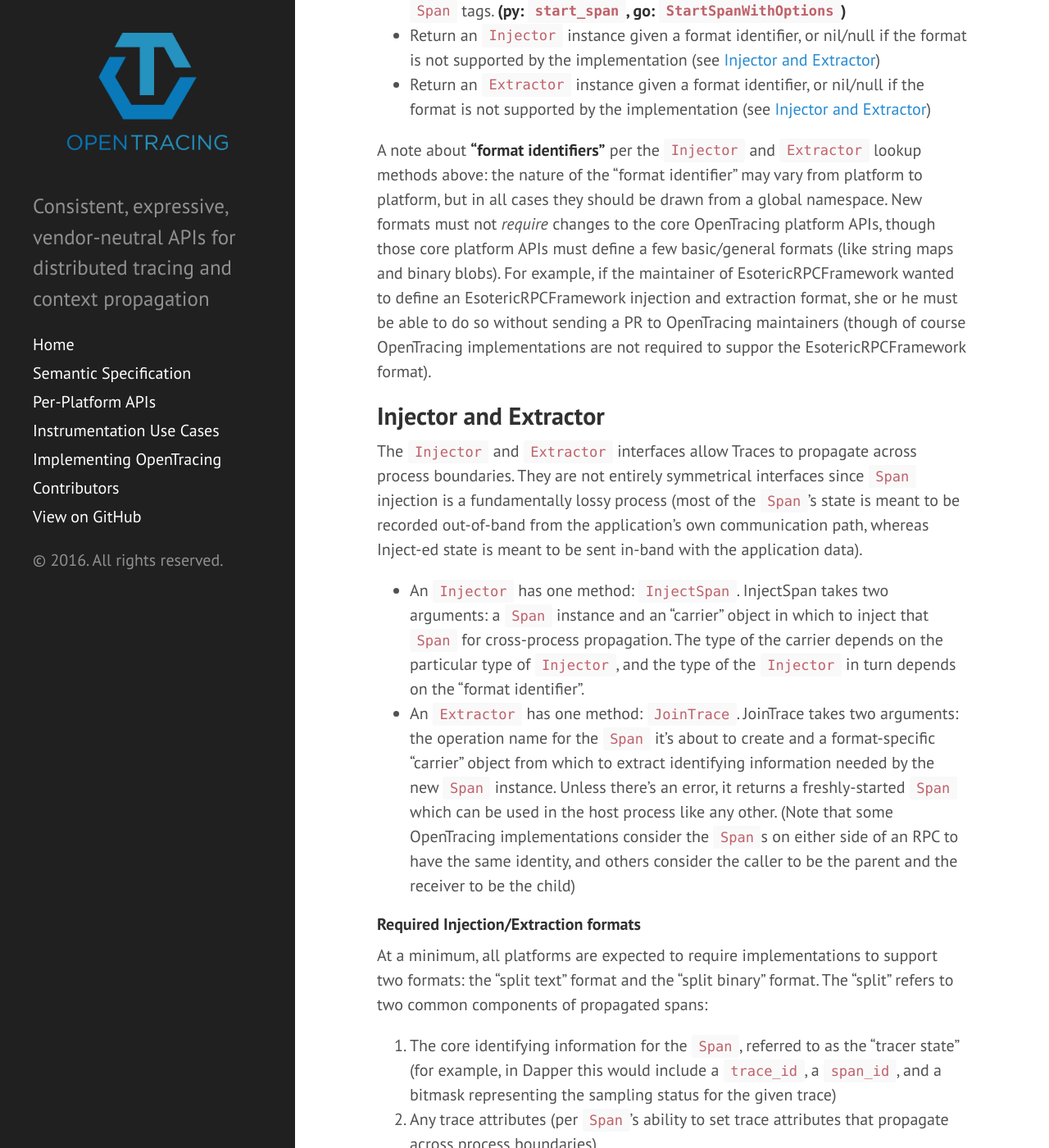
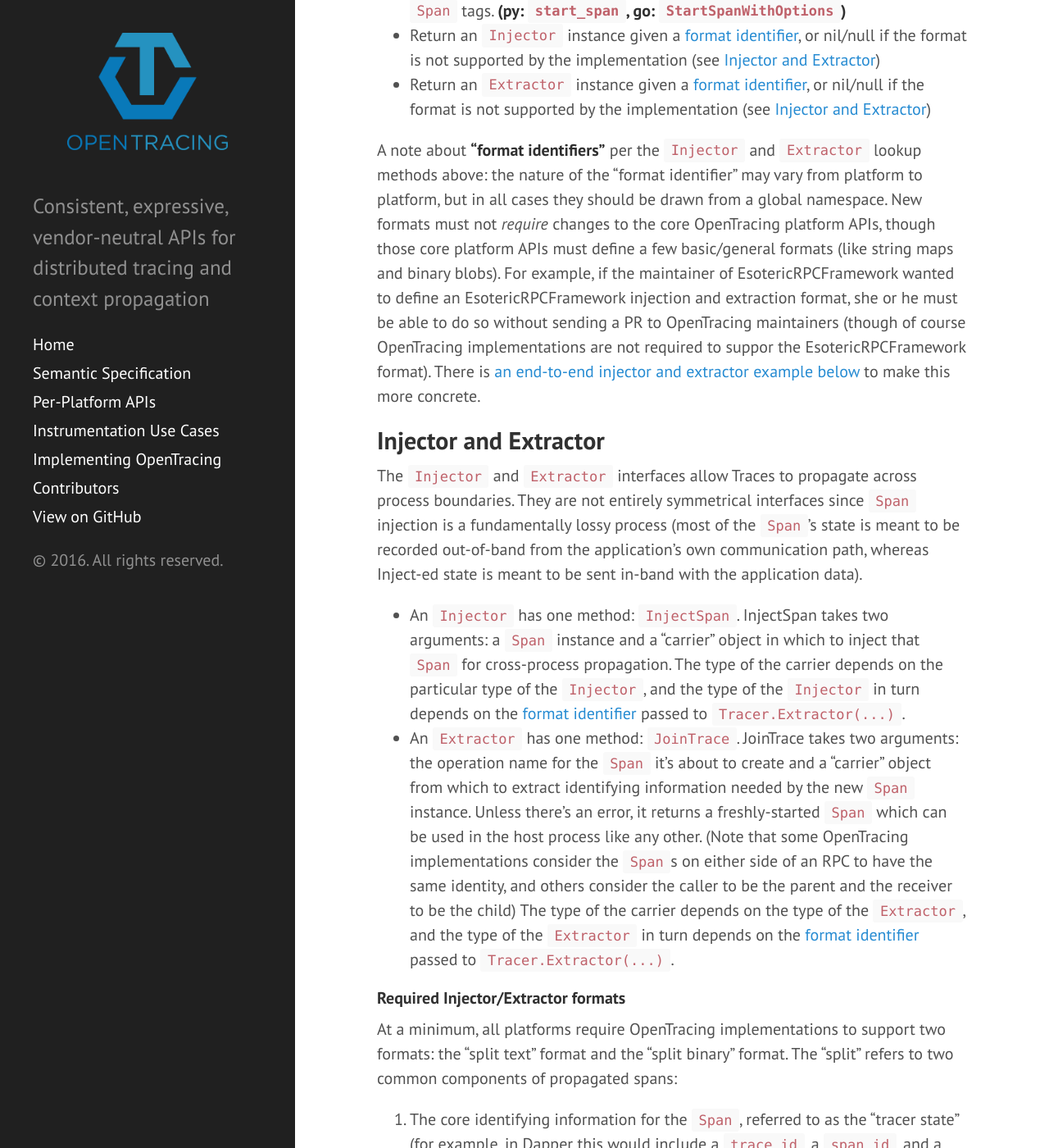
Before and after one commit to opentracing/opentracing.io, a Jekyll site: the page built from spec.md, in a window 1280 px wide and 1400 px high, scrolled down 4039 px. Shown: the whole window at 82% size. Built offline with Jekyll 4.4.1, drawn with Linux system fonts in a browser that asks for light colours; some of the changed text lies outside the part shown.

Commit message:
more review responses

```diff
--- a/spec.md
+++ b/spec.md
@@ -99,43 +99,48 @@
 The `Tracer` interface must have the following capabilities:
 
 - Start a new `Span`. There must be a way for the caller to specify a parent `Span`, an explicit start timestamp (other than "now"), and an initial set of `Span` tags. **(py: `start_span`, go: `StartSpanWithOptions`)**
-- Return an `Injector` instance given a format identifier, or nil/null if the format is not supported by the implementation (see [Injector and Extractor](#injector-and-extractor))
-- Return an `Extractor` instance given a format identifier, or nil/null if the format is not supported by the implementation (see [Injector and Extractor](#injector-and-extractor))
+- Return an `Injector` instance given a [format identifier](#format-identifiers), or nil/null if the format is not supported by the implementation (see [Injector and Extractor](#injector-and-extractor))
+- Return an `Extractor` instance given a [format identifier](#format-identifiers), or nil/null if the format is not supported by the implementation (see [Injector and Extractor](#injector-and-extractor))
 
-A note about **"format identifiers"** per the `Injector` and `Extractor` lookup methods above: the nature of the "format identifier" may vary from platform to platform, but in all cases they should be drawn from a global namespace. New formats must not *require* changes to the core OpenTracing platform APIs, though those core platform APIs must define a few basic/general formats (like string maps and binary blobs). For example, if the maintainer of EsotericRPCFramework wanted to define an EsotericRPCFramework injection and extraction format, she or he must be able to do so without sending a PR to OpenTracing maintainers (though of course OpenTracing implementations are not required to suppor the EsotericRPCFramework format).
+
+<div id="format-identifiers"></div>
+
+A note about **"format identifiers"** per the `Injector` and `Extractor` lookup methods above: the nature of the "format identifier" may vary from platform to platform, but in all cases they should be drawn from a global namespace. New formats must not *require* changes to the core OpenTracing platform APIs, though those core platform APIs must define a few basic/general formats (like string maps and binary blobs). For example, if the maintainer of EsotericRPCFramework wanted to define an EsotericRPCFramework injection and extraction format, she or he must be able to do so without sending a PR to OpenTracing maintainers (though of course OpenTracing implementations are not required to suppor the EsotericRPCFramework format). There is [an end-to-end injector and extractor example below](#propagation-example) to make this more concrete.
 
 ## Injector and Extractor
 
 The `Injector` and `Extractor` interfaces allow Traces to propagate across process boundaries. They are not entirely symmetrical interfaces since `Span` injection is a fundamentally lossy process (most of the `Span`'s state is meant to be recorded out-of-band from the application's own communication path, whereas Inject-ed state is meant to be sent in-band with the application data).
 
-- An `Injector` has one method: `InjectSpan`. InjectSpan takes two arguments: a `Span` instance and an "carrier" object in which to inject that `Span` for cross-process propagation. The type of the carrier depends on the particular type of `Injector`, and the type of the `Injector` in turn depends on the "format identifier".
-- An `Extractor` has one method: `JoinTrace`. JoinTrace takes two arguments: the operation name for the `Span` it's about to create and a format-specific "carrier" object from which to extract identifying information needed by the new `Span` instance. Unless there's an error, it returns a freshly-started `Span` which can be used in the host process like any other. (Note that some OpenTracing implementations consider the `Span`s on either side of an RPC to have the same identity, and others consider the caller to be the parent and the receiver to be the child)
+- An `Injector` has one method: `InjectSpan`. InjectSpan takes two arguments: a `Span` instance and a "carrier" object in which to inject that `Span` for cross-process propagation. The type of the carrier depends on the particular type of the `Injector`, and the type of the `Injector` in turn depends on the [format identifier](#format-identifiers) passed to `Tracer.Extractor(...)`.
+- An `Extractor` has one method: `JoinTrace`. JoinTrace takes two arguments: the operation name for the `Span` it's about to create and a "carrier" object from which to extract identifying information needed by the new `Span` instance. Unless there's an error, it returns a freshly-started `Span` which can be used in the host process like any other. (Note that some OpenTracing implementations consider the `Span`s on either side of an RPC to have the same identity, and others consider the caller to be the parent and the receiver to be the child) The type of the carrier depends on the type of the `Extractor`, and the type of the `Extractor` in turn depends on the [format identifier](#format-identifiers) passed to `Tracer.Extractor(...)`.
 
-#### Required Injection/Extraction formats
+#### Required Injector/Extractor formats
 
-At a minimum, all platforms are expected to require implementations to support two formats: the "split text" format and the "split binary" format. The "split" refers to two common components of propagated spans:
+At a minimum, all platforms require OpenTracing implementations to support two formats: the "split text" format and the "split binary" format. The "split" refers to two common components of propagated spans:
 
 1. The core identifying information for the `Span`, referred to as the "tracer state" (for example, in Dapper this would include a `trace_id`, a `span_id`, and a bitmask representing the sampling status for the given trace)
 1. Any trace attributes (per `Span`'s ability to set trace attributes that propagate across process boundaries)
 
 The "text" and "binary" designations refer to two flavors of encoding:
 
-- The *text* format is a platform-idiomatic map from (unicode) `string` to `string`; it is better-suited to pretty-printing and debugging
-- The *binary* format is an opaque byte array and is better-suited to compact, high-performance encoding, decoding, and transmission
+- The *text* format is a platform-idiomatic map from (unicode) `string` to `string`
+- The *binary* format is an opaque byte array (and presumably more compact and efficient)
 
 Note that there is no expectation that different tracing systems Inject and Extract `Spans` in compatible ways. Though OpenTracing is agnostic about the tracing implementation, for successful inter-process handoff it's essential that the processes on both sides of a propagation use the same tracing implementation.
 
-#### An end-to-end propagation example
+<div id="propagation-example"></div>
 
-To make all the above more concrete, consider the following sequence:
+#### An end-to-end Injector and Extractor propagation example
+
+To make the above more concrete, consider the following sequence:
 
 1. A client process has a `Span` instance and is about to make an RPC over a home-grown HTTP protocol
-1. That client process calls some `Tracer.Injector(...)` method, passing a format identifier for a string-to-string map
-1. With an `Injector` instance in hand, the client calls `injector.InjectSpan(...)`, passing the active `Span` instance and a string-to-string map carrier in as parameters
-1. The newly-populateed (opaque) string-to-string map is encoded into the homegrown HTTP protocol (e.g., as headers) by the application code
-1. Now in the server process, the application code grabs the opaque string-to-string map from the homegrown HTTP protocol
-1. The server process calls some `Tracer.Extractor(...)` method, again passing a format identifier for a string-to-string map
-1. With an `Extractor` instance in hand, the server calls `extractor.JoinTrace(...)`, passing in the desired operation name and string-to-string map carrier as parameters
+1. That client process calls some `Tracer.Injector(...)` method, passing a format identifier for a string map
+1. With an `Injector` instance in hand, the client calls `injector.InjectSpan(...)`, passing the active `Span` instance and a string map carrier in as parameters
+1. The newly-populated (opaque) string map is encoded into the homegrown HTTP protocol (e.g., as headers) by the application code
+1. Now in the server process, the application code grabs the opaque string map from the homegrown HTTP protocol
+1. The server process calls some `Tracer.Extractor(...)` method, again passing a format identifier for a string map
+1. With an `Extractor` instance in hand, the server calls `extractor.JoinTrace(...)`, passing in the desired operation name and the opaque string map from above (as the carrier)
 1. In the absence of data corruption or other errors, the server now has a `Span` instance that belongs to the same trace as the one in the client
 
 More concrete examples can be found among the [OpenTracing use cases](/use-cases).
```
